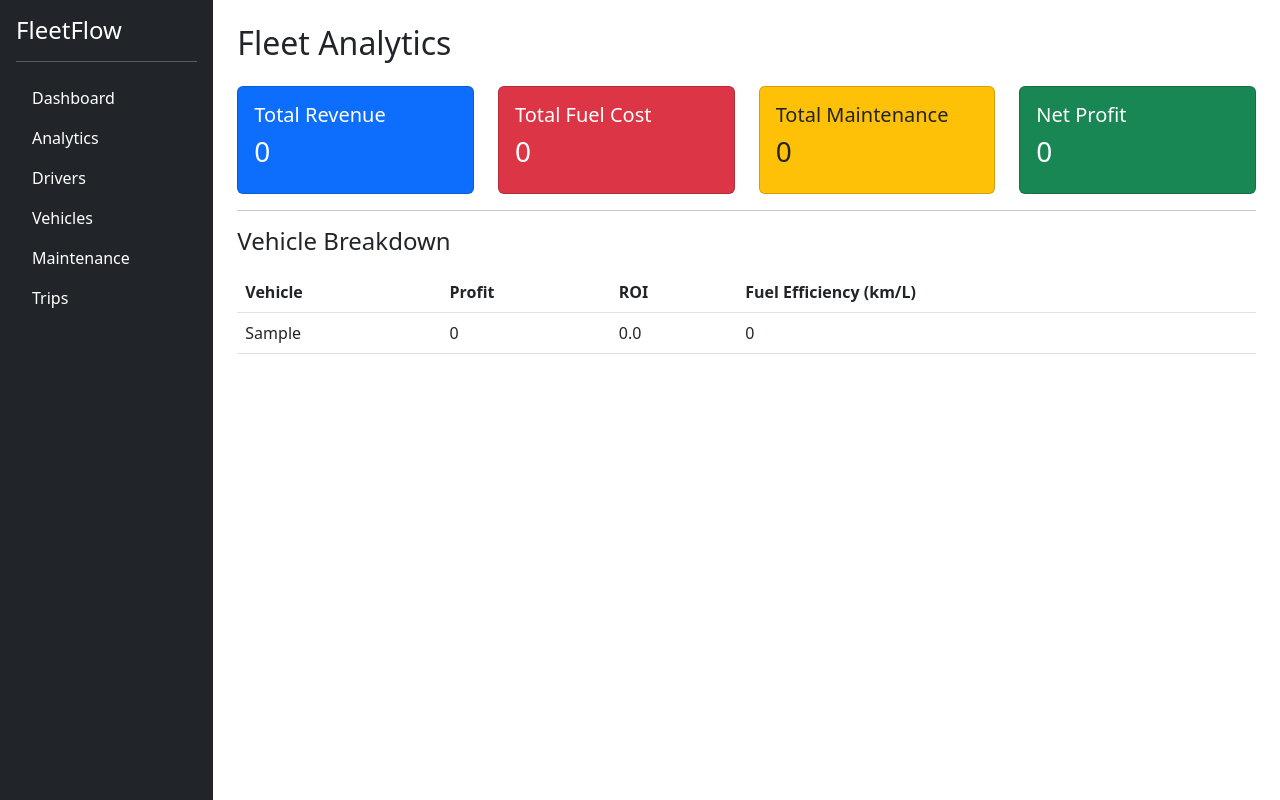
After one commit to itspavant/FleetFlow, a Flask app: page /analytics/ in a window 1280 px wide. The commit adds this page. Run offline with Flask 3, Linux system fonts and the light colour scheme; a user stored in the database is signed in; tables that the repository leaves empty hold one stand-in row (values such as "Sample post").

Commit message:
Analytics implemented

```diff
--- a/app/__init__.py
+++ b/app/__init__.py
@@ -24,6 +24,7 @@ def create_app():
     from app.routes.trips import trips_bp
     from app.routes.maintenance import maintenance_bp
     from app.routes.fuel import fuel_bp
+    from app.routes.analytics import analytics_bp
 
 
     app.register_blueprint(auth_bp)
@@ -33,6 +34,8 @@ def create_app():
     app.register_blueprint(trips_bp)
     app.register_blueprint(maintenance_bp)
     app.register_blueprint(fuel_bp)
+    app.register_blueprint(analytics_bp)
+
 
     # User loader
     from app.models.user import User
--- a/app/models/trip.py
+++ b/app/models/trip.py
@@ -3,6 +3,11 @@ from app.models.base import BaseModel
 from app.models.enums import TripStatus
 from datetime import datetime
 
+fuel_logs = db.relationship(
+    "FuelLog",
+    backref="trip",
+    cascade="all, delete-orphan"
+)
 
 class Trip(BaseModel):
     __tablename__ = "trips"
--- /dev/null
+++ b/app/routes/analytics.py
@@ -0,0 +1,37 @@
+from flask import Blueprint, render_template
+from flask_login import login_required
+from app.services.analytics_service import AnalyticsService
+from app.models.vehicle import Vehicle
+
+analytics_bp = Blueprint("analytics", __name__, url_prefix="/analytics")
+
+
+@analytics_bp.route("/")
+@login_required
+def view_analytics():
+    total_revenue = AnalyticsService.total_revenue()
+    total_fuel = AnalyticsService.total_fuel_cost()
+    total_maintenance = AnalyticsService.total_maintenance_cost()
+
+    net_profit = total_revenue - total_fuel - total_maintenance
+
+    vehicles = Vehicle.query.all()
+
+    vehicle_data = []
+
+    for v in vehicles:
+        vehicle_data.append({
+            "vehicle": v,
+            "profit": AnalyticsService.vehicle_profit(v.id),
+            "roi": AnalyticsService.vehicle_roi(v.id),
+            "fuel_efficiency": AnalyticsService.fuel_efficiency(v.id)
+        })
+
+    return render_template(
+        "analytics/dashboard.html",
+        total_revenue=total_revenue,
+        total_fuel=total_fuel,
+        total_maintenance=total_maintenance,
+        net_profit=net_profit,
+        vehicle_data=vehicle_data
+    )
--- a/app/services/analytics_service.py
+++ b/app/services/analytics_service.py
@@ -1,86 +1,84 @@
-from app.models.vehicle import Vehicle
 from app.models.trip import Trip
 from app.models.fuel import FuelLog
 from app.models.maintenance import MaintenanceLog
-from app.models.enums import TripStatus, MaintenanceStatus
-from app.extensions import db
-from sqlalchemy import func
+from app.models.vehicle import Vehicle
+from app.models.enums import TripStatus
 
 
 class AnalyticsService:
 
     @staticmethod
-    def total_revenue(vehicle_id):
-        revenue = (
-            db.session.query(func.sum(Trip.revenue))
-            .filter(
-                Trip.vehicle_id == vehicle_id,
-                Trip.status == TripStatus.COMPLETED
-            )
-            .scalar()
+    def total_revenue(vehicle_id=None):
+        query = Trip.query.filter(
+            Trip.status == TripStatus.COMPLETED
         )
-        return revenue or 0
+
+        if vehicle_id:
+            query = query.filter(Trip.vehicle_id == vehicle_id)
+
+        return sum(trip.revenue for trip in query.all())
 
     @staticmethod
-    def total_fuel_cost(vehicle_id):
-        fuel_cost = (
-            db.session.query(func.sum(FuelLog.cost))
-            .join(Trip, FuelLog.trip_id == Trip.id)
-            .filter(
-                Trip.vehicle_id == vehicle_id,
-                Trip.status == TripStatus.COMPLETED
-            )
-            .scalar()
-        )
-        return fuel_cost or 0
+    def total_fuel_cost(vehicle_id=None):
+        if vehicle_id:
+            trips = Trip.query.filter_by(vehicle_id=vehicle_id).all()
+            trip_ids = [t.id for t in trips]
+            logs = FuelLog.query.filter(
+                FuelLog.trip_id.in_(trip_ids)
+            ).all()
+        else:
+            logs = FuelLog.query.all()
+
+        return sum(log.cost for log in logs)
 
     @staticmethod
-    def total_maintenance_cost(vehicle_id):
-        maintenance_cost = (
-            db.session.query(func.sum(MaintenanceLog.cost))
-            .filter(
-                MaintenanceLog.vehicle_id == vehicle_id,
-                MaintenanceLog.status == MaintenanceStatus.COMPLETED
-            )
-            .scalar()
-        )
-        return maintenance_cost or 0
+    def total_maintenance_cost(vehicle_id=None):
+        if vehicle_id:
+            logs = MaintenanceLog.query.filter_by(
+                vehicle_id=vehicle_id
+            ).all()
+        else:
+            logs = MaintenanceLog.query.all()
+
+        return sum(log.cost for log in logs)
+
+    @staticmethod
+    def vehicle_profit(vehicle_id):
+        revenue = AnalyticsService.total_revenue(vehicle_id)
+        fuel = AnalyticsService.total_fuel_cost(vehicle_id)
+        maintenance = AnalyticsService.total_maintenance_cost(vehicle_id)
+
+        return revenue - fuel - maintenance
 
     @staticmethod
     def vehicle_roi(vehicle_id):
         vehicle = Vehicle.query.get(vehicle_id)
-
-        if not vehicle:
-            raise ValueError("Vehicle not found")
-
-        revenue = AnalyticsService.total_revenue(vehicle_id)
-        fuel = AnalyticsService.total_fuel_cost(vehicle_id)
-        maintenance = AnalyticsService.total_maintenance_cost(vehicle_id)
-
-        total_cost = fuel + maintenance
-
-        if vehicle.acquisition_cost == 0:
+        if not vehicle or vehicle.acquisition_cost == 0:
             return 0
 
-        roi = (revenue - total_cost) / vehicle.acquisition_cost
-        return roi
+        profit = AnalyticsService.vehicle_profit(vehicle_id)
+        return round((profit / vehicle.acquisition_cost) * 100, 2)
 
     @staticmethod
     def fuel_efficiency(vehicle_id):
-        trips = Trip.query.filter(
-            Trip.vehicle_id == vehicle_id,
-            Trip.status == TripStatus.COMPLETED
+        trips = Trip.query.filter_by(
+            vehicle_id=vehicle_id,
+            status=TripStatus.COMPLETED
         ).all()
 
-        total_distance = 0
-        total_liters = 0
+        total_distance = sum(
+            (t.end_odometer - t.start_odometer)
+            for t in trips
+            if t.end_odometer and t.start_odometer
+        )
 
-        for trip in trips:
-            total_distance += trip.distance_travelled()
-            for fuel in trip.fuel_logs:
-                total_liters += fuel.liters
+        fuel_logs = []
+        for t in trips:
+            fuel_logs.extend(t.fuel_logs)
+
+        total_liters = sum(log.liters for log in fuel_logs)
 
         if total_liters == 0:
             return 0
 
-        return total_distance / total_liters
+        return round(total_distance / total_liters, 2)
--- /dev/null
+++ b/app/templates/analytics/dashboard.html
@@ -0,0 +1,62 @@
+{% extends "base.html" %}
+
+{% block content %}
+<h2>Fleet Analytics</h2>
+
+<div class="row mt-4">
+
+    <div class="col-md-3">
+        <div class="card bg-primary text-white p-3">
+            <h5>Total Revenue</h5>
+            <h3>{{ total_revenue }}</h3>
+        </div>
+    </div>
+
+    <div class="col-md-3">
+        <div class="card bg-danger text-white p-3">
+            <h5>Total Fuel Cost</h5>
+            <h3>{{ total_fuel }}</h3>
+        </div>
+    </div>
+
+    <div class="col-md-3">
+        <div class="card bg-warning text-dark p-3">
+            <h5>Total Maintenance</h5>
+            <h3>{{ total_maintenance }}</h3>
+        </div>
+    </div>
+
+    <div class="col-md-3">
+        <div class="card bg-success text-white p-3">
+            <h5>Net Profit</h5>
+            <h3>{{ net_profit }}</h3>
+        </div>
+    </div>
+
+</div>
+
+<hr>
+
+<h4>Vehicle Breakdown</h4>
+
+<table class="table table-hover mt-3">
+    <thead>
+        <tr>
+            <th>Vehicle</th>
+            <th>Profit</th>
+            <th>ROI</th>
+            <th>Fuel Efficiency (km/L)</th>
+        </tr>
+    </thead>
+    <tbody>
+        {% for data in vehicle_data %}
+        <tr>
+            <td>{{ data.vehicle.model }}</td>
+            <td>{{ data.profit }}</td>
+            <td>{{ data.roi }}</td>
+            <td>{{ data.fuel_efficiency }}</td>
+        </tr>
+        {% endfor %}
+    </tbody>
+</table>
+{% endblock %}
--- a/app/templates/base.html
+++ b/app/templates/base.html
@@ -19,6 +19,12 @@
                     <a class="nav-link text-white"
                     href="{{ url_for('dashboard.home') }}">
                         Dashboard
+                    </a>
+                </li>
+                <li class="nav-item">
+                    <a class="nav-link text-white"
+                    href="{{ url_for('analytics.view_analytics') }}">
+                        Analytics
                     </a>
                 </li>
                 <li class="nav-item">
--- a/app/templates/trips/list.html
+++ b/app/templates/trips/list.html
@@ -67,6 +67,11 @@
                         </button>
                     </form>
                 {% elif t.status.value == "Completed" %}
+                    <a href="{{ url_for('fuel.view_fuel', trip_id=t.id) }}"
+                    class="btn btn-sm btn-secondary">
+                        View Fuel
+                    </a>
+
                     <a href="{{ url_for('fuel.add_fuel', trip_id=t.id) }}"
                     class="btn btn-sm btn-info">
                         Add Fuel
```
Also changed, not shown: app/routes/fuel.py (+38 -0 lines), app/templates/fuel/edit.html (added, +41 -0 lines), app/templates/fuel/list.html (added, +53 -0 lines).
